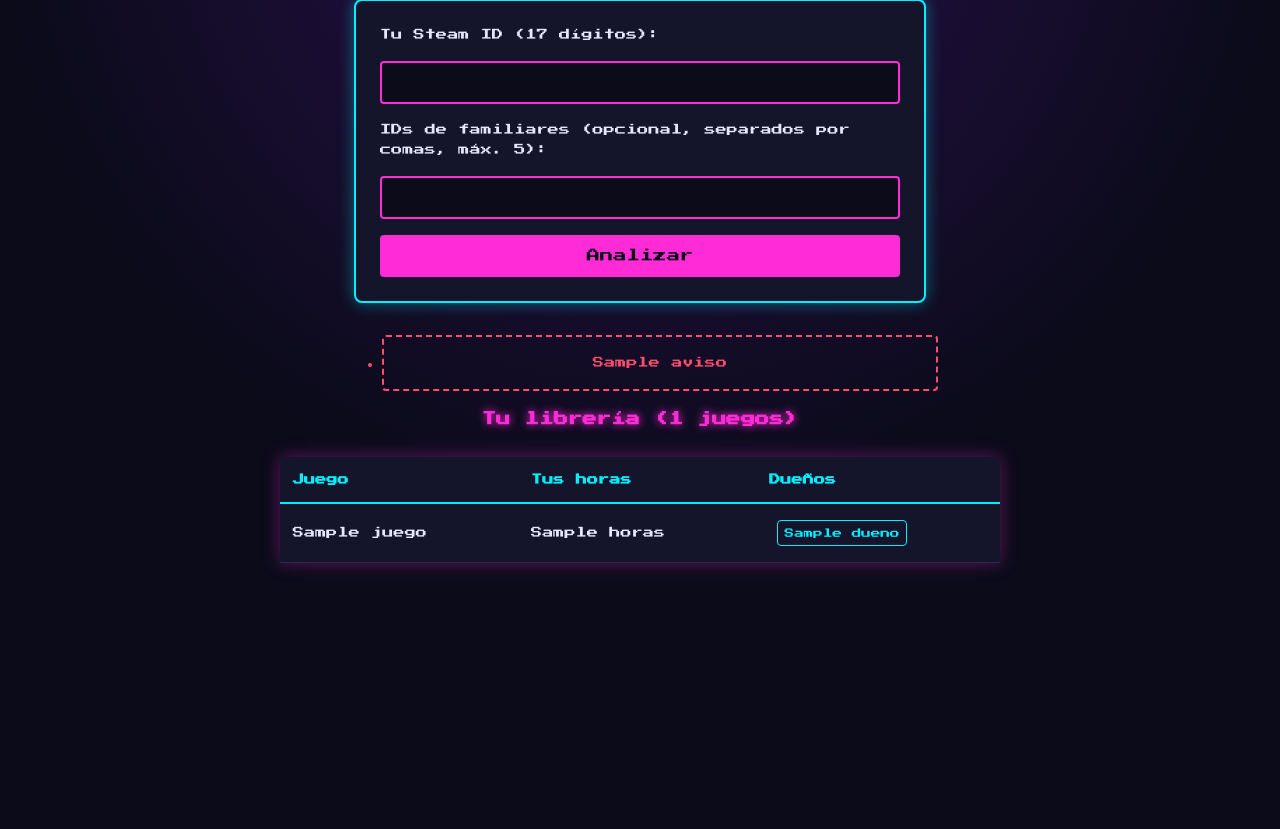
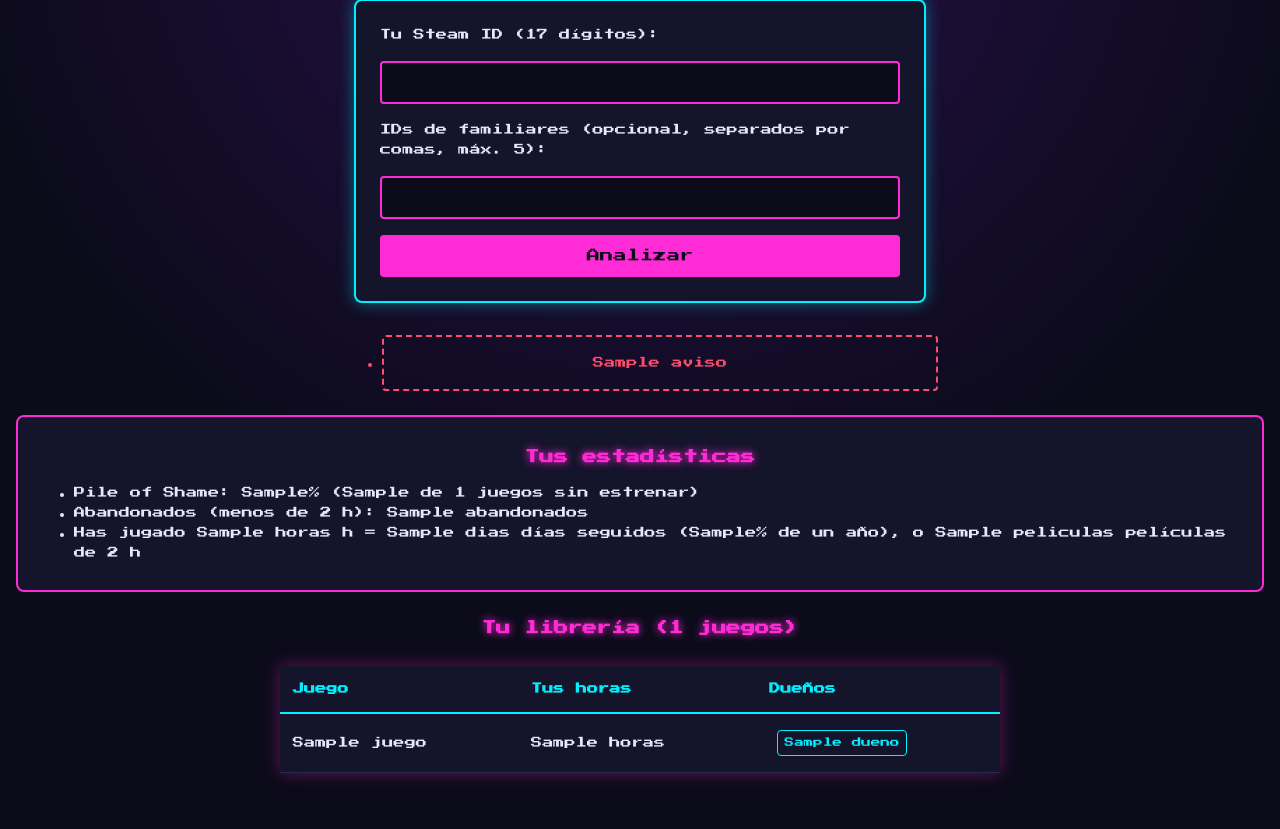
Before and after one commit to SouthBarbol/steam-optimizer, a Flask app: template templates/index.html in a window 1280 px wide. Shown: the part 128-957 px from the top of the page. Before the commit the page ends 699 px from the top, so only its background shows below. Run offline with Flask 3, Linux system fonts and the light colour scheme; the template is opened without the code that fills it: most values are stand-ins (such as "Sample title", 1, 10 or a date in 2020).

Commit message:
Capa de lógica Fase 1

```diff
--- a/app.py
+++ b/app.py
@@ -2,7 +2,8 @@ import re  # módulo de expresiones regulares, para validar el Steam ID
 
 from flask import Flask, render_template, request  # render_template rellena una plantilla HTML con datos
 
-from steam_service import get_owned_games, get_recently_played_games, unir_juegos, unir_familia  # funciones de steam_service.py
+from analysis import estadisticas  # capa de lógica: cálculos sin red ni Flask
+from steam_service import get_owned_games, get_recently_played_games, unir_juegos, unir_familia, get_player_names  # funciones de steam_service.py
 
 app = Flask(__name__)  # crea la aplicación web
 
@@ -19,7 +20,7 @@ def index():
         return render_template("index.html", error="Steam ID no válido: deben ser 17 dígitos."), 400
 
     try:  # validamos los IDs de familiares (campo opcional)
-        familia = validar_familia(request.args.get("familia", ""), steam_id)  # lista de IDs limpios (aún no se usa: paso 0b)
+        familia = validar_familia(request.args.get("familia", ""), steam_id)  # lista de IDs limpios
     except ValueError as e:  # validar_familia lanza ValueError si algo no cuadra
         return render_template("index.html", error=str(e)), 400  # 400 = petición incorrecta
 
@@ -30,19 +31,31 @@ def index():
     except RuntimeError as e:  # nuestro error limpio (sin la API key)
         return render_template("index.html", error=str(e)), 502  # 502 = fallo del servicio externo
 
-    librerias, avisos = pedir_familia(familia)  # librerías de los familiares + avisos de los que fallen
-    juegos = unir_familia(juegos, librerias)  # una fila por juego, con la lista de dueños
+    try:  # nombres de Steam de todos (tú + familia) en UNA llamada
+        nombres = get_player_names([steam_id] + familia)  # {steam_id: nombre}
+    except RuntimeError:  # el nombre es cosmético: si falla, seguimos con etiquetas genéricas
+        nombres = {}
+    yo = nombres.get(steam_id) or "Tú"  # tu nombre de Steam; "Tú" si no llegó (o vino vacío)
+
+    librerias, avisos = pedir_familia(familia, nombres, yo)  # librerías de los familiares + avisos de los que fallen
+    juegos = unir_familia(juegos, librerias, yo)  # una fila por juego, con la lista de dueños
 
     if not juegos:  # lista vacía: perfil privado o sin juegos
         return render_template("index.html", error="No se encontraron juegos (¿perfil privado?).")
 
-    # Número fijo por dueño (Tú = 0, Familiar 1 = 1...) para que cada uno tenga siempre el mismo color
-    colores = {"Tú": 0}  # tú siempre eres el color 0
+    # Número fijo por dueño (tú = 0, familiar 1 = 1...) para que cada uno tenga siempre el mismo color
+    colores = {yo: 0}  # tú siempre eres el color 0
     for n, (etiqueta, _) in enumerate(librerias, start=1):  # "_" = valor que no usamos (los juegos)
         colores[etiqueta] = n  # cada familiar recibe el siguiente número
 
-    # pasamos los juegos, los avisos (familiares que fallaron) y los colores a la plantilla
-    return render_template("index.html", juegos=preparar_juegos(juegos), avisos=avisos, colores=colores)
+    # pasamos juegos, avisos (familiares que fallaron), colores y estadísticas a la plantilla
+    return render_template(
+        "index.html",
+        juegos=preparar_juegos(juegos),
+        avisos=avisos,
+        colores=colores,
+        stats=estadisticas(juegos),  # usa la lista original (preparar_juegos quita el campo "propio")
+    )
 
 
 def validar_familia(texto, steam_id):
@@ -57,11 +70,19 @@ def validar_familia(texto, steam_id):
     return ids  # lista limpia (puede estar vacía)
 
 
-def pedir_familia(familia):
-    """Pide la librería de cada familiar; devuelve [(etiqueta, juegos), ...] y una lista de avisos."""
+def pedir_familia(familia, nombres, yo):
+    """Pide la librería de cada familiar; devuelve [(etiqueta, juegos), ...] y una lista de avisos.
+
+    nombres: {steam_id: nombre de Steam}; yo: tu etiqueta (para no repetirla).
+    """
     librerias, avisos = [], []  # dos listas vacías que iremos llenando
+    usadas = {yo}  # conjunto de etiquetas ya asignadas (empezando por la tuya)
     for n, fid in enumerate(familia, start=1):  # enumerate numera desde 1: Familiar 1, 2...
-        etiqueta = f"Familiar {n}"  # en los avisos usamos la etiqueta, nunca el ID
+        etiqueta = nombres.get(fid) or f"Familiar {n}"  # su nombre de Steam, o genérico si no hay
+        if etiqueta in usadas:  # nombre repetido: sus juegos y colores se mezclarían...
+            etiqueta = f"{etiqueta} ({n})"  # ...así que le añadimos su número
+        usadas.add(etiqueta)  # la marcamos como usada
+        # en los avisos usamos la etiqueta, nunca el ID
         try:
             juegos_f = get_owned_games(fid)  # una llamada a Steam por familiar
         except RuntimeError:  # si falla, avisamos y seguimos con los demás
--- a/static/css/style.css
+++ b/static/css/style.css
@@ -124,6 +124,17 @@ td {
     border-bottom: 1px solid #2a2a4d;
 }
 
+/* Panel de estadísticas: mismo fondo y brillo que la tabla */
+.stats {
+    background: var(--panel);
+    border: 2px solid var(--magenta);
+    border-radius: 8px;
+    padding: 1rem;
+    margin: 1.5rem 0;
+    font-size: 0.7rem;
+    line-height: 1.8;                             /* más espacio entre líneas: la fuente pixel se lee mejor */
+}
+
 /* Etiqueta con el nombre de cada dueño del juego */
 .etiqueta {
     display: inline-block;                        /* en fila, pero respetando márgenes verticales */
--- a/steam_service.py
+++ b/steam_service.py
@@ -47,15 +47,16 @@ def unir_juegos(propios, recientes):
     return resultado  # lista unida
 
 
-def unir_familia(mios, familia):
+def unir_familia(mios, familia, yo):
     """Une tus juegos con los de la familia sin duplicados; cada juego lleva la lista "duenos".
 
     mios: resultado de unir_juegos (con la marca "propio").
     familia: lista de pares (etiqueta, juegos), p. ej. [("Familiar 1", [...]), ...].
+    yo: tu etiqueta (tu nombre de Steam, o "Tú" si no se pudo obtener).
     Las horas (playtime_forever) son siempre las TUYAS; None si Steam no las da.
     """
     # Diccionario {appid: juego}: la clave appid no se repite, así cada juego aparece una sola vez
-    juegos = {j["appid"]: {**j, "duenos": ["Tú"] if j["propio"] else []} for j in mios}
+    juegos = {j["appid"]: {**j, "duenos": [yo] if j["propio"] else []} for j in mios}
     for etiqueta, lista in familia:  # recorremos la librería de cada familiar
         for j in lista:  # y cada uno de sus juegos
             if j["appid"] in juegos:  # el juego ya está en la lista...
@@ -93,3 +94,33 @@ def get_recently_played_games(steam_id):  # recibe el Steam ID de 17 dígitos
 
     # Si no hay juegos recientes (o el perfil es privado), "games" no existe y devolvemos []
     return respuesta.json().get("response", {}).get("games", [])
+
+
+# URL del endpoint de Steam que devuelve datos públicos de perfiles (entre ellos el nombre)
+PLAYER_SUMMARIES_URL = "https://api.steampowered.com/ISteamUser/GetPlayerSummaries/v2/"
+
+
+def get_player_names(steam_ids):  # recibe una lista de Steam IDs (máx. 100)
+    """Devuelve {steam_id: nombre de Steam} con UNA sola llamada para todos los IDs."""
+    api_key = os.getenv("STEAM_API_KEY")  # lee la key desde el entorno (viene de .env)
+    if not api_key:  # si no está definida...
+        raise RuntimeError("Falta STEAM_API_KEY en el archivo .env")  # ...avisamos
+
+    params = {  # parámetros que requests añadirá a la URL
+        "key": api_key,
+        "steamids": ",".join(steam_ids),  # une la lista en un texto: "id1,id2,id3"
+        "format": "json",
+    }
+    try:  # intenta hacer la petición; si algo falla, salta al except
+        respuesta = requests.get(PLAYER_SUMMARIES_URL, params=params, timeout=10)  # GET a Steam, máx. 10 s
+        respuesta.raise_for_status()  # lanza error si Steam devolvió 4xx/5xx
+    except requests.exceptions.HTTPError as e:  # Steam respondió con un código de error
+        # Solo mostramos el código, nunca la URL, porque lleva la API key
+        raise RuntimeError(f"Steam devolvió un error HTTP {e.response.status_code}") from None
+    except requests.exceptions.RequestException:  # fallo de red, timeout, etc.
+        # Mensaje genérico: el error original podría contener la URL con la key
+        raise RuntimeError("No se pudo conectar con Steam") from None
+
+    jugadores = respuesta.json().get("response", {}).get("players", [])  # lista de perfiles encontrados
+    # Diccionario por comprensión: para cada perfil, su ID -> su nombre visible ("personaname")
+    return {p["steamid"]: p.get("personaname", "") for p in jugadores}
--- a/templates/index.html
+++ b/templates/index.html
@@ -36,6 +36,20 @@
         </ul>
     {% endif %}
 
+    {# Panel de estadísticas (solo si app.py las envía; /demo no las envía) #}
+    {% if stats %}
+        <section class="stats">
+            <h2>Tus estadísticas</h2>
+            <ul>
+                {# |string|replace(".", ",") muestra los decimales con coma #}
+                <li>Pile of Shame: {{ stats.pile_pct|string|replace(".", ",") }}% ({{ stats.sin_jugar }} de {{ stats.total_propios }} juegos sin estrenar)</li>
+                <li>Abandonados (menos de 2 h): {{ stats.abandonados }}</li>
+                <li>Has jugado {{ stats.horas }} h = {{ stats.dias|string|replace(".", ",") }} días seguidos
+                    ({{ stats.pct_anio|string|replace(".", ",") }}% de un año), o {{ stats.peliculas }} películas de 2 h</li>
+            </ul>
+        </section>
+    {% endif %}
+
     {# Si hay juegos, dibujamos la tabla #}
     {% if juegos %}
         <h2>Tu librería ({{ juegos|length }} juegos)</h2>  {# |length cuenta los elementos #}
```
Also changed, not shown: CLAUDE.md (+3 -2 lines), analysis.py (added, +31 -0 lines).
